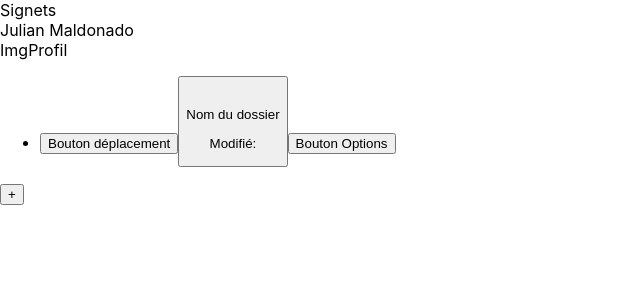
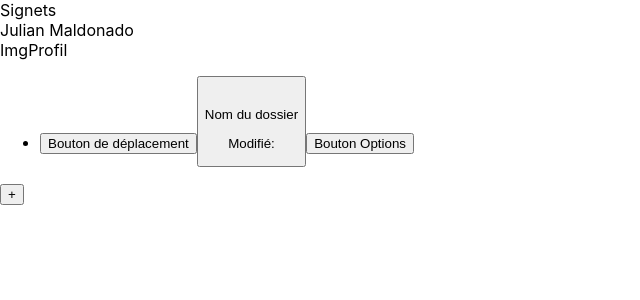
Before and after one commit to JAMC8/ex1-signets, a React (Create React App) app: page / in a window 1280 px wide. Shown: the top 300 px of the page, without its empty margins (0-640 px from the left). Built offline with nearby package versions, Linux system fonts and the light colour scheme.

Commit message:
Texte bouton

```diff
--- a/src/BtnDeplacement.jsx
+++ b/src/BtnDeplacement.jsx
@@ -3,6 +3,6 @@ import './BtnDeplacement.scss';
 export default function BtnDeplacement(props)
 {
     return(
-        <button>Bouton déplacement</button>
+        <button>Bouton de déplacement</button>
     )
 }
```
